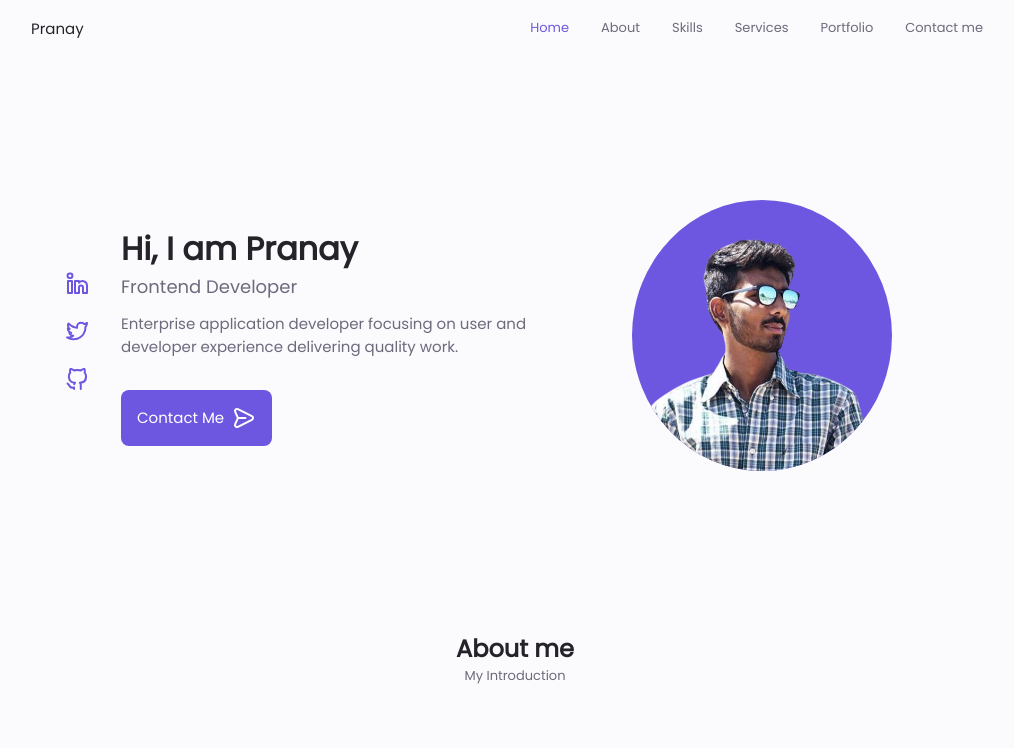
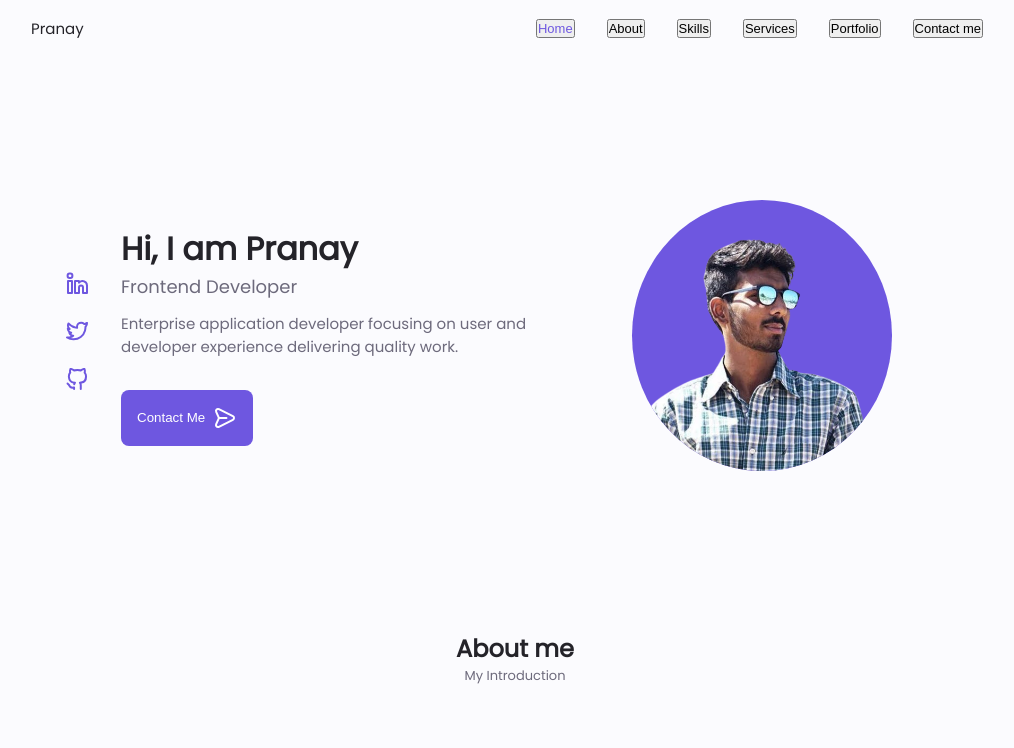
Before and after one commit to pranay-webdev/pranayboreddy-portfolio, a React (Create React App) app: page / in a window 1280 px wide. Shown: the top 748 px of the page, without its empty margins (125-1139 px from the left). Built offline with nearby package versions, Linux system fonts and the light colour scheme.

Commit message:
Removed the lint warnings

```diff
--- a/src/components/home/index.jsx
+++ b/src/components/home/index.jsx
@@ -6,7 +6,7 @@ import {
   UilMouseAlt,
   UilArrowDown,
 } from "@iconscout/react-unicons";
-
+import { scrollToView } from "../../shared/utils";
 import "./home.scss";
 
 const Home = () => {
@@ -53,17 +53,23 @@ const Home = () => {
               Enterprise application developer focusing on user and developer
               experience delivering quality work.
             </p>
-            <a href="#contact_me" className="common-button button-flex">
+            <button
+              onClick={() => scrollToView("contact_me")}
+              className="common-button button-flex"
+            >
               Contact Me <UilMessage className="icon" />
-            </a>
+            </button>
           </div>
         </div>
         <div className="scrollButton">
-          <a href="#about" className="button button-flex">
+          <button
+            onClick={() => scrollToView("about")}
+            className="button button-flex"
+          >
             <UilMouseAlt size="2rem" />
             <span>Scroll Down</span>
             <UilArrowDown size="1.25rem" />
-          </a>
+          </button>
         </div>
       </div>
     </section>
--- a/src/components/navbar/index.jsx
+++ b/src/components/navbar/index.jsx
@@ -11,16 +11,13 @@ import {
 } from "@iconscout/react-unicons";
 import { useState, useEffect, useRef } from "react";
 import "./navbar.scss";
+import { scrollToView, scrollToTop } from "../../shared/utils";
 
 const Navbar = () => {
   const [showMenu, setShowMenu] = useState(false);
   const [hightLightId, setHighlightId] = useState("home");
   const [isScrolled, setScrolled] = useState(false);
   const sectionref = useRef(null);
-
-  const scrollSectionHOC = () => {
-    setActiveLink(sectionref.current);
-  };
 
   const setActiveLink = (refs) => {
     const scrollY = window.pageYOffset;
@@ -43,6 +40,9 @@ const Navbar = () => {
 
   useEffect(() => {
     sectionref.current = document.querySelectorAll("section[id]");
+    const scrollSectionHOC = () => {
+      setActiveLink(sectionref.current);
+    };
     window.addEventListener("scroll", scrollSectionHOC);
     return () => {
       window.removeEventListener("scroll", scrollSectionHOC);
@@ -64,19 +64,19 @@ const Navbar = () => {
               className={`item ${hightLightId === "home" ? "activeLink" : ""}`}
               onClick={() => setShowMenu(false)}
             >
-              <a href="#home" className="link">
+              <button onClick={() => scrollToView("home")} className="link">
                 <UilEstate size="26" className="icon" />
                 Home
-              </a>
+              </button>
             </li>
             <li
               className={`item ${hightLightId === "about" ? "activeLink" : ""}`}
               onClick={() => setShowMenu(false)}
             >
-              <a href="#about" className="link">
+              <button onClick={() => scrollToView("about")} className="link">
                 <UilUser size="26" className="icon" />
                 About
-              </a>
+              </button>
             </li>
             <li
               className={`item ${
@@ -84,10 +84,10 @@ const Navbar = () => {
               }`}
               onClick={() => setShowMenu(false)}
             >
-              <a href="#skills" className="link">
+              <button onClick={() => scrollToView("skills")} className="link">
                 <UilFileAlt size="26" className="icon" />
                 Skills
-              </a>
+              </button>
             </li>
             <li
               className={`item ${
@@ -95,10 +95,10 @@ const Navbar = () => {
               }`}
               onClick={() => setShowMenu(false)}
             >
-              <a href="#services" className="link">
+              <button onClick={() => scrollToView("services")} className="link">
                 <UilBriefcaseAlt size="26" className="icon" />
                 Services
-              </a>
+              </button>
             </li>
             <li
               className={`item ${
@@ -106,10 +106,13 @@ const Navbar = () => {
               }`}
               onClick={() => setShowMenu(false)}
             >
-              <a href="#portfolio" className="link">
+              <button
+                onClick={() => scrollToView("portfolio")}
+                className="link"
+              >
                 <UilScenery size="26" className="icon" />
                 Portfolio
-              </a>
+              </button>
             </li>
             <li
               className={`item ${
@@ -117,10 +120,13 @@ const Navbar = () => {
               }`}
               onClick={() => setShowMenu(false)}
             >
-              <a href="#contact_me" className="link">
+              <button
+                onClick={() => scrollToView("contact_me")}
+                className="link"
+              >
                 <UilMessage size="26" className="icon" />
                 Contact me
-              </a>
+              </button>
             </li>
           </ul>
           <UilTimes className="close" onClick={() => setShowMenu(false)} />
@@ -131,13 +137,13 @@ const Navbar = () => {
           </div>
         </div>
       </nav>
-      <a
-        href="#"
+      <button
+        onClick={scrollToTop}
         className={`scrollup ${isScrolled ? "show" : ""}`}
         id="scroll-up"
       >
         <UilArrowUp size="1.6rem" className="icon" />
-      </a>
+      </button>
     </header>
   );
 };
--- a/src/components/portfolio/index.jsx
+++ b/src/components/portfolio/index.jsx
@@ -33,6 +33,7 @@ const Portfolio = () => {
                   <a
                     href="https://upbeat-hodgkin-483b20.netlify.app/"
                     target="_blank"
+                    rel="noreferrer"
                     className="common-button button-flex button-small portfolioButton button-icon"
                   >
                     Demo
@@ -51,13 +52,10 @@ const Portfolio = () => {
                   <p className="description">
                     Application that connects local guides with the travellers
                   </p>
-                  <a
-                    href="#"
-                    className="common-button button-flex button-small portfolioButton button-icon"
-                  >
+                  <button className="common-button button-flex button-small portfolioButton button-icon">
                     Demo
                     <UilArrowRight className="icon" />
-                  </a>
+                  </button>
                 </div>
               </div>
             </SwiperSlide>
--- a/src/components/portfolio/project-in-mind/index.jsx
+++ b/src/components/portfolio/project-in-mind/index.jsx
@@ -1,5 +1,6 @@
 import { UilMessage } from "@iconscout/react-unicons";
 import "./project-in-mind.scss";
+import { scrollToView } from "../../../shared/utils";
 
 const ProjectInMind = () => {
   return (
@@ -8,12 +9,12 @@ const ProjectInMind = () => {
         <div className="projectContainer container ">
           <h2 className="title">You have a new project ?</h2>
           <p className="description">Contact me to discuss on the same !</p>
-          <a
-            href="#contact_me"
+          <button
+            onClick={() => scrollToView("contact_me")}
             className="common-button button-flex button-white"
           >
             Contact Me <UilMessage className="icon" />
-          </a>
+          </button>
         </div>
       </div>
     </section>
--- /dev/null
+++ b/src/shared/utils.js
@@ -0,0 +1,8 @@
+export const scrollToView = (id) => {
+  const element = document.getElementById(id);
+  element.scrollIntoView();
+};
+
+export const scrollToTop = () => {
+  window.scrollTo(0, 0);
+};
```
